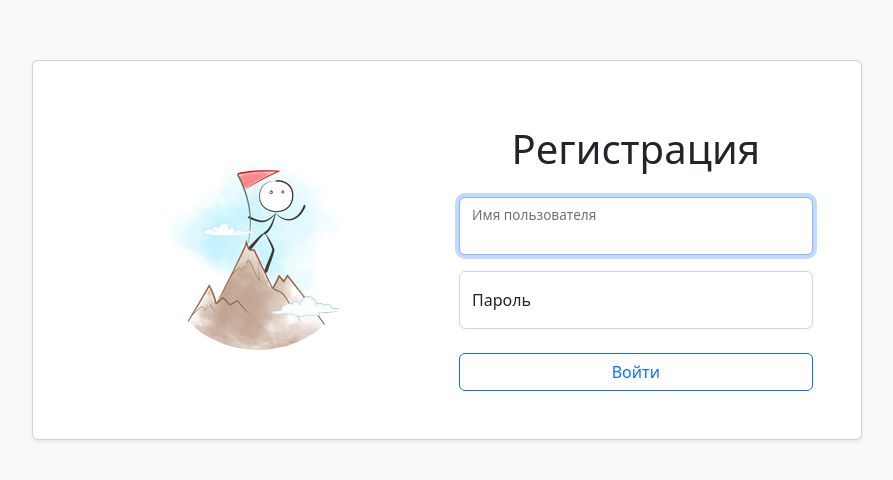
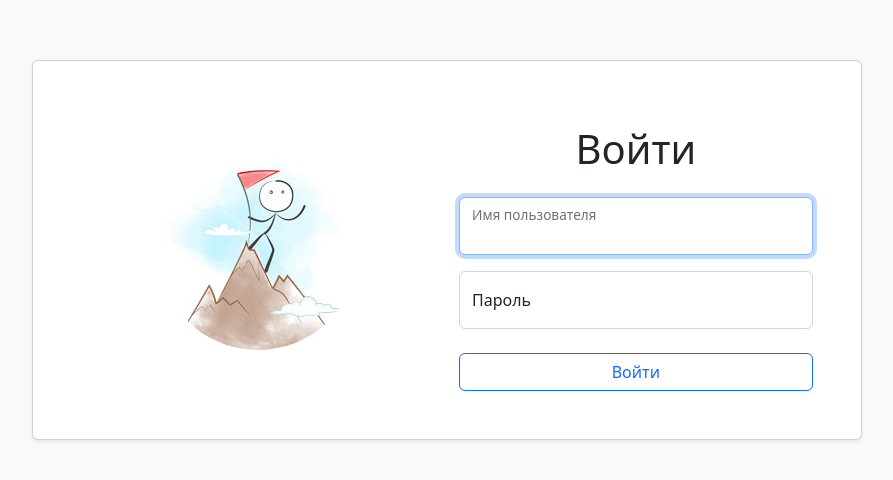
Before and after one commit to denikeev/frontend-project-12, a React (Create React App) app in the folder frontend/: page /login in a window 1280 px wide. Shown: the part 150-630 px from the top of the page, without its empty margins (193-1086 px from the left). Built offline with nearby package versions, Linux system fonts and the light colour scheme; no server answers.

Commit message:
add disabled form when submitting

```diff
--- a/frontend/src/components/LoginPage.jsx
+++ b/frontend/src/components/LoginPage.jsx
@@ -67,7 +67,8 @@ const LoginPage = () => {
                   <img src="/images/tota-on-top.jpg" className="rounded-circle" alt="Регистрация" />
                 </Col>
                 <Form onSubmit={formik.handleSubmit} className="col-12 col-md-6 mt-3 mt-mb-0">
-                  <h1 className="text-center mb-4">Регистрация</h1>
+                  <h1 className="text-center mb-4">Войти</h1>
+                  <fieldset disabled={formik.isSubmitting}>
                     <FloatingLabel controlId="username" label="Имя пользователя" className="mb-3">
                       <Form.Control
                         onChange={formik.handleChange}
@@ -98,6 +99,7 @@ const LoginPage = () => {
                     <Button variant="outline-primary" className="w-100" type="submit">
                       {t('loginBtn')}
                     </Button>
+                  </fieldset>
                 </Form>
               </Card.Body>
             </Card>
--- a/frontend/src/components/SignUpPage.jsx
+++ b/frontend/src/components/SignUpPage.jsx
@@ -64,6 +64,7 @@ const SignUpPage = () => {
                 <img src="/images/tota.jpg" className="rounded-circle" alt="Регистрация" />
                 <Form onSubmit={formik.handleSubmit} className="w-50">
                   <h1 className="text-center mb-4">Регистрация</h1>
+                  <fieldset disabled={formik.isSubmitting}>
                     <FloatingLabel controlId="username" label="Имя пользователя" className="mb-3">
                       <Form.Control
                         onChange={formik.handleChange}
@@ -107,6 +108,7 @@ const SignUpPage = () => {
                       <Form.Control.Feedback type="invalid" tooltip>{formik.errors.confirmPassword || 'Такой пользователь существует'}</Form.Control.Feedback>
                     </FloatingLabel>
                     <Button variant="outline-primary" className="w-100" type="submit">Зарегистрироваться</Button>
+                  </fieldset>
                 </Form>
               </Card.Body>
             </Card>
```
Lines whose indentation alone changed are shown as unchanged.
